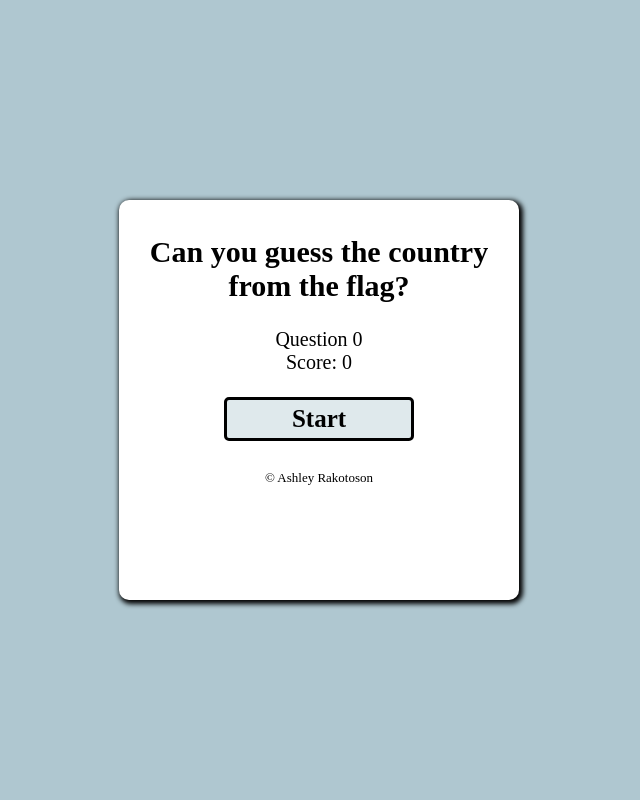
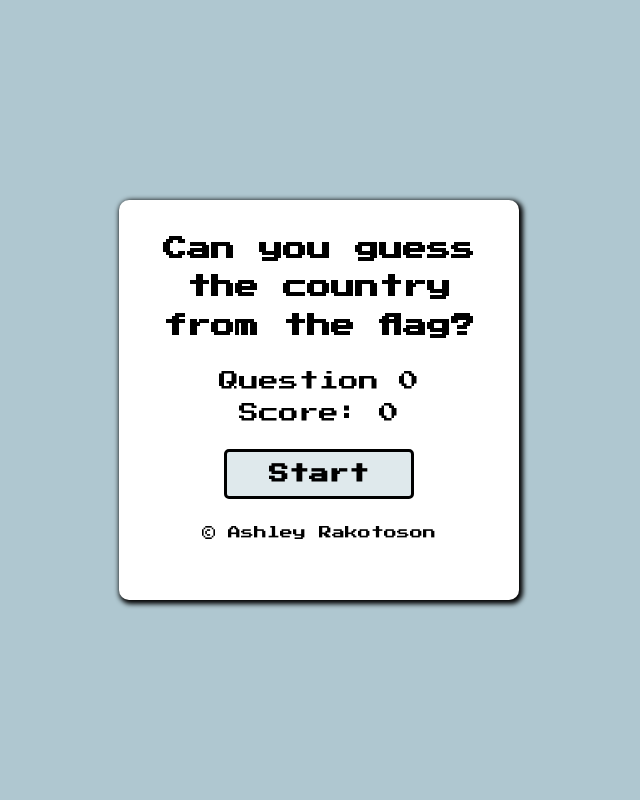
Before and after one commit to AshashashR/flag_game_quiz, a PHP site: page / in a window 1280 px wide. Shown: the whole page, without its empty margins (321-961 px from the left). Run offline with PHP 8.4, Linux system fonts and the light colour scheme.

Commit message:
added font and updated styles

```diff
--- a/index.html
+++ b/index.html
@@ -7,6 +7,9 @@
     <meta name="viewport" content="width=device-width, initial-scale=1.0">
     <link rel="stylesheet" href="style.css"/>
     <link rel="icon" type="image/jpg" href="flag-icon.png">
+    <link rel="preconnect" href="https://fonts.googleapis.com">
+    <link rel="preconnect" href="https://fonts.gstatic.com" crossorigin>
+    <link href="https://fonts.googleapis.com/css2?family=Press+Start+2P&display=swap" rel="stylesheet">
     <script defer src="script.js"></script>
 
     <title>The Flag Game</title>
--- a/style.css
+++ b/style.css
@@ -1,6 +1,6 @@
 *, *::before, *::after {
     box-sizing: border-box;
-    font-family: 'Retro Gaming';
+    font-family: 'Press Start 2P', cursive;
 }
 
 :root {
@@ -42,6 +42,14 @@ a {
     outline: none;
 }
 
+h2 {
+    font-size: 24px;
+    line-height: 1.6;
+}
+
+text {
+    line-height: 1.6;
+}
 .start-btn {
     font-size: 35px;
     font-weight: bold;
@@ -50,11 +58,12 @@ a {
 
 .btn {
     width: 50%;
+    height: 50px;
     border: 3px solid black;
     background-color: hsl(var(--hue), 26%, 90%);
     border-radius: 5px;
     padding: 5px 10px;
-    font-size: 25px;
+    font-size: 20px;
     outline: none;
     cursor: pointer;
 }
@@ -71,7 +80,7 @@ a {
     background-color: hsl(var(--hue), 26%, 90%);
     border-radius: 5px;
     padding: 5px 10px;
-    font-size: 25px;
+    font-size: 20px;
     outline: none;
     cursor: pointer;
 }
@@ -87,7 +96,7 @@ a {
     background-color: hsl(var(--hue), 26%, 90%);
     border-radius: 5px;
     padding: 5px 10px;
-    font-size: 25px;
+    font-size: 20px;
     outline: none;
     cursor: pointer;
 }
```
